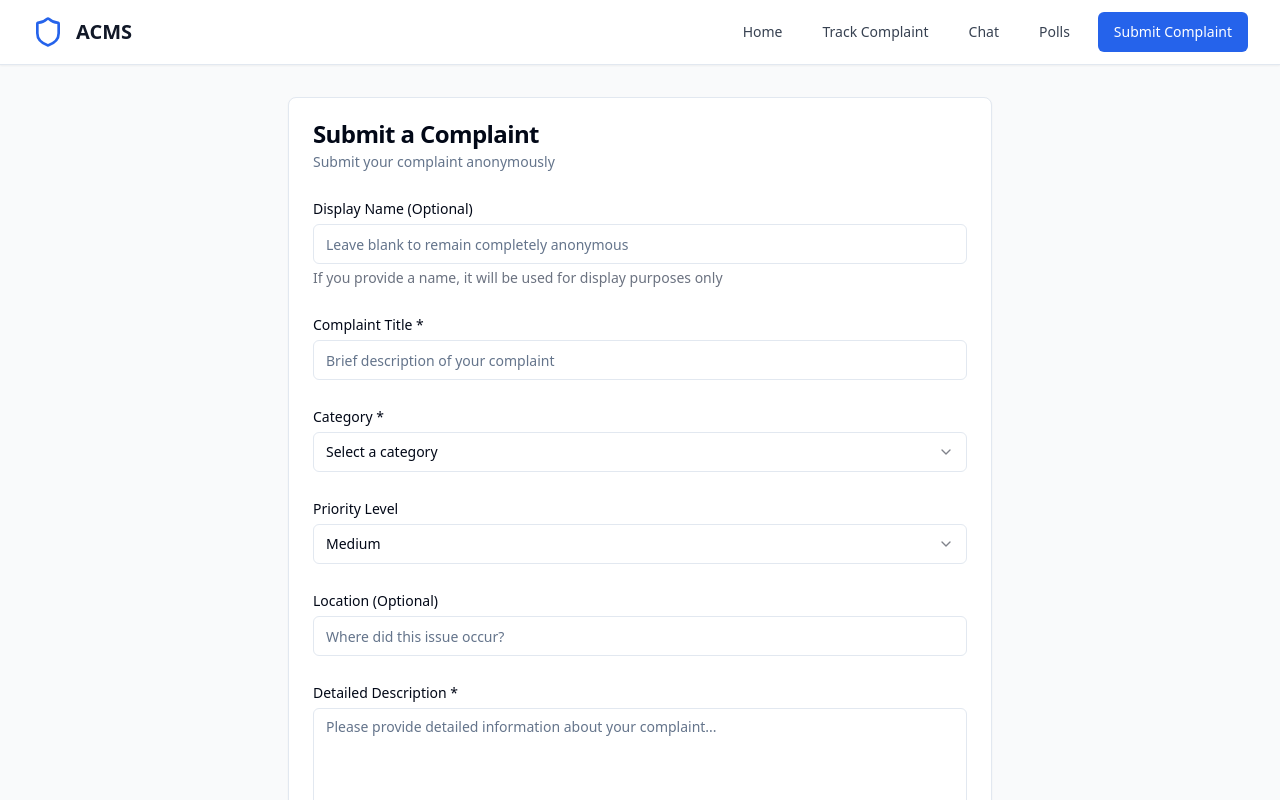
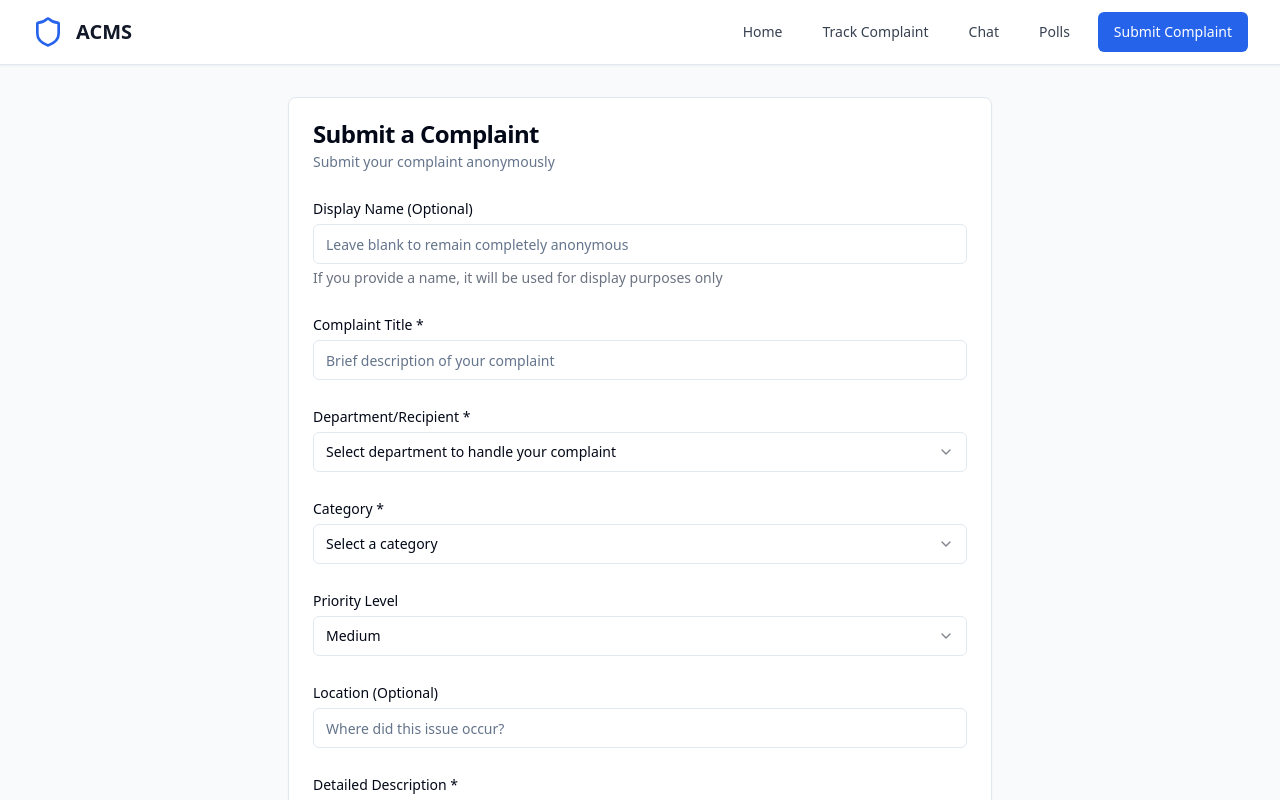
Before and after one commit to BELLO-FAWAZ/acms-web, a React (Vite) app: page /complaint in a window 1280 px wide. Shown: the top 800 px of the page. Built offline with nearby package versions, Linux system fonts and the light colour scheme.

Commit message:
Fix: Restore recipient selection in complaint form
Re-adds the recipient selection options to the complaint form, allowing users to specify the intended recipient of their complaint.

```diff
--- a/src/pages/ComplaintForm.tsx
+++ b/src/pages/ComplaintForm.tsx
@@ -1,3 +1,4 @@
+
 import { useState } from "react";
 import { useNavigate } from "react-router-dom";
 import { Upload, AlertCircle } from "lucide-react";
@@ -23,6 +24,7 @@ const ComplaintForm = () => {
     title: '',
     description: '',
     category: '',
+    department: '',
     priority: 'medium',
     location: '',
     anonymousName: ''
@@ -56,6 +58,7 @@ const ComplaintForm = () => {
         title: formData.title,
         description: formData.description,
         category: formData.category,
+        department: formData.department,
         priority: formData.priority,
         location: formData.location,
         status: 'pending',
@@ -168,6 +171,28 @@ const ComplaintForm = () => {
                   className="mt-1"
                   required
                 />
+              </div>
+
+              {/* Department Field */}
+              <div>
+                <Label htmlFor="department">Department/Recipient *</Label>
+                <Select onValueChange={(value) => handleSelectChange('department', value)} required>
+                  <SelectTrigger className="mt-1">
+                    <SelectValue placeholder="Select department to handle your complaint" />
+                  </SelectTrigger>
+                  <SelectContent>
+                    <SelectItem value="academic-affairs">Academic Affairs</SelectItem>
+                    <SelectItem value="student-services">Student Services</SelectItem>
+                    <SelectItem value="administration">Administration</SelectItem>
+                    <SelectItem value="facilities">Facilities Management</SelectItem>
+                    <SelectItem value="hr">Human Resources</SelectItem>
+                    <SelectItem value="it-support">IT Support</SelectItem>
+                    <SelectItem value="financial-aid">Financial Aid</SelectItem>
+                    <SelectItem value="registrar">Registrar's Office</SelectItem>
+                    <SelectItem value="security">Campus Security</SelectItem>
+                    <SelectItem value="dean-office">Dean's Office</SelectItem>
+                  </SelectContent>
+                </Select>
               </div>
 
               {/* Category Field */}
```
